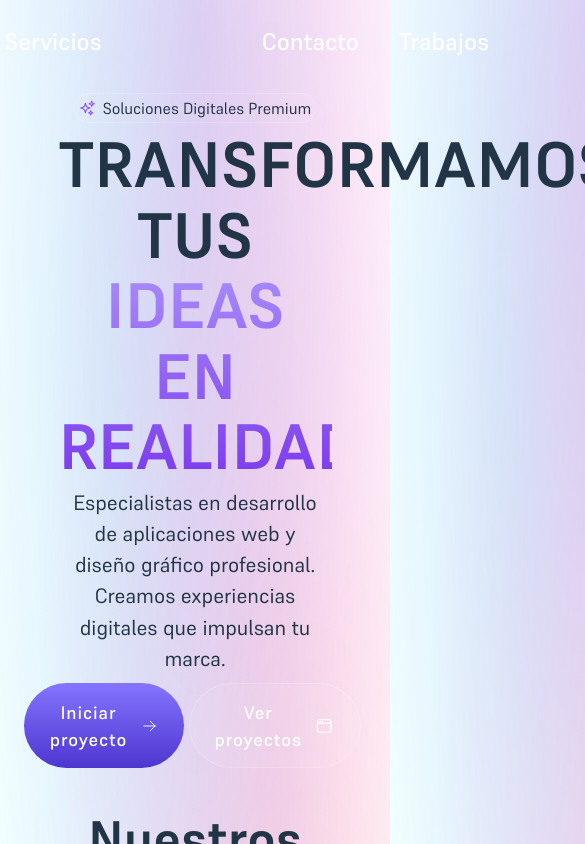
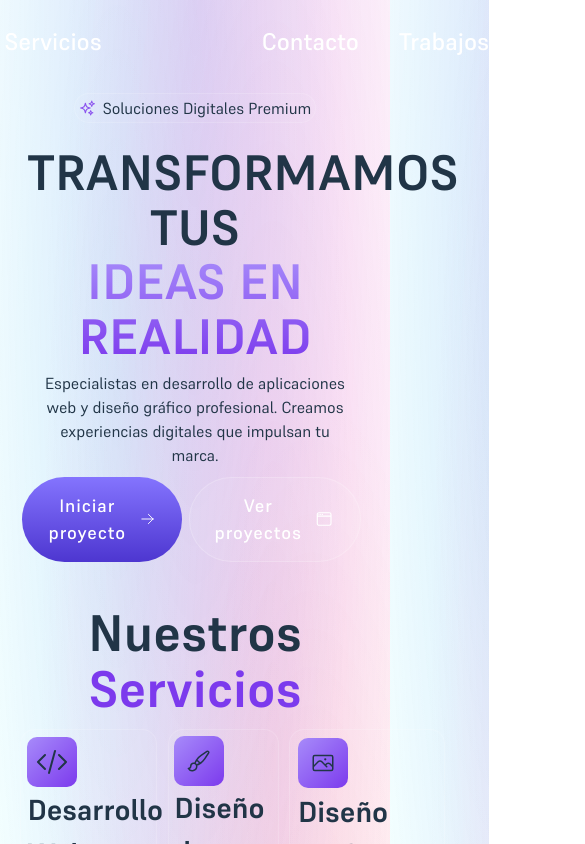
Before and after one commit to DanieloDEV24/maynosolutions, a React (Vite) app in the folder mynosolutions/: page / in a window 390 px wide. Shown: the top 844 px of the page, 585 px wide, since content can reach past the window. Built offline with nearby package versions, Linux system fonts and the light colour scheme.

Commit message:
responsive

```diff
--- a/mynosolutions/src/App.css
+++ b/mynosolutions/src/App.css
@@ -517,16 +517,107 @@ a:hover
 }
 
 @media screen and (max-width: 1232px) {
-  #home h1 {
+  /* #home h1 {
     font-size: 4.5rem;
   }
 
   #home p {
     font-size: 1.3rem;
+  } */
+
+  #home {
+    padding: 6% 10%;
+  }
+}
+
+@media screen and (max-width: 1079px) {
+  #home h1 {
+    font-size: 4.5rem;
   }
 }
 
 
+@media screen and (max-width: 971px) {
+  #home h1 {
+    font-size: 4.2rem;
+  }
+
+  #home p {
+    width: 90%;
+  }
+}
+
+
+@media screen and (max-width: 916px) {
+
+  #home p {
+    width: 95%;
+  }
+}
+
+
+
+@media screen and (max-width: 906px) {
+
+  #home {
+    padding: 6% 8%;
+  }
+
+  #home h1 {
+    font-size: 4rem;
+  }
+
+  #home p {
+    font-size: 1.1rem;
+  }
+}
+
+
+@media screen and (max-width: 822px) {
+
+  #home h1 {
+    font-size: 3.8rem;
+  }
+
+  #home p {
+    font-size: 1.1rem;
+  }
+}
+
+@media screen and (max-width: 781px) {
+
+  #home h1 {
+    font-size: 3.6rem;
+  }
+
+  #home p {
+    font-size: 1.1rem;
+  }
+
+  #home {
+    padding: 6% 7%;
+  }
+}
+
+
+@media screen and (max-width: 625px) {
+
+  #home h1 {
+    font-size: 3.4rem;
+  }
+
+  #home p {
+    font-size: 1rem;
+  }
+}
+
+@media screen and (max-width: 590px) {
+
+  #home h1 {
+    font-size: 3.1rem;
+  }
+}
+/*
 @media screen and (max-width: 1108px) {
   #home h1 {
     font-size: 4.2rem;
@@ -546,3 +637,69 @@ a:hover
     width: 90%;
   }
 }
+
+@media screen and (max-width: 986px) {
+  #home h1 {
+    font-size: 3.8rem;
+    margin-top: 0.5%;
+    margin-bottom: 0.5%;
+  }
+
+  #home p {
+    font-size: 1.2rem;
+    width: 95%;
+    margin-top: 0.5%;
+    margin-bottom: 0.5%;
+  }
+}
+
+
+@media screen and (max-width: 937px) {
+  #home h1 {
+    font-size: 3.6rem;
+    margin-top: 0.5%;
+    margin-bottom: 0.5%;
+  }
+
+  #home p {
+    font-size: 1.1rem;
+    width: 95%;
+    margin-top: 0.5%;
+    margin-bottom: 0.5%;
+  }
+}
+
+
+@media screen and (max-width: 887px) {
+  #home h1 {
+    font-size: 3.5rem;
+    margin-top: 0.5%;
+    margin-bottom: 0.5%;
+  }
+}
+
+
+@media screen and (max-width: 863px) {
+  #home h1 {
+    font-size: 3.4rem;
+    margin-top: 0.5%;
+    margin-bottom: 0.5%;
+  }
+}
+
+
+@media screen and (max-width: 838px) {
+
+  #home {
+    padding: 6% 10%;
+  }
+}
+
+
+@media screen and (max-width: 815px) {
+  #home h1 {
+    font-size: 3.2rem;
+    margin-top: 0.5%;
+    margin-bottom: 0.5%;
+  }
+} */
```
